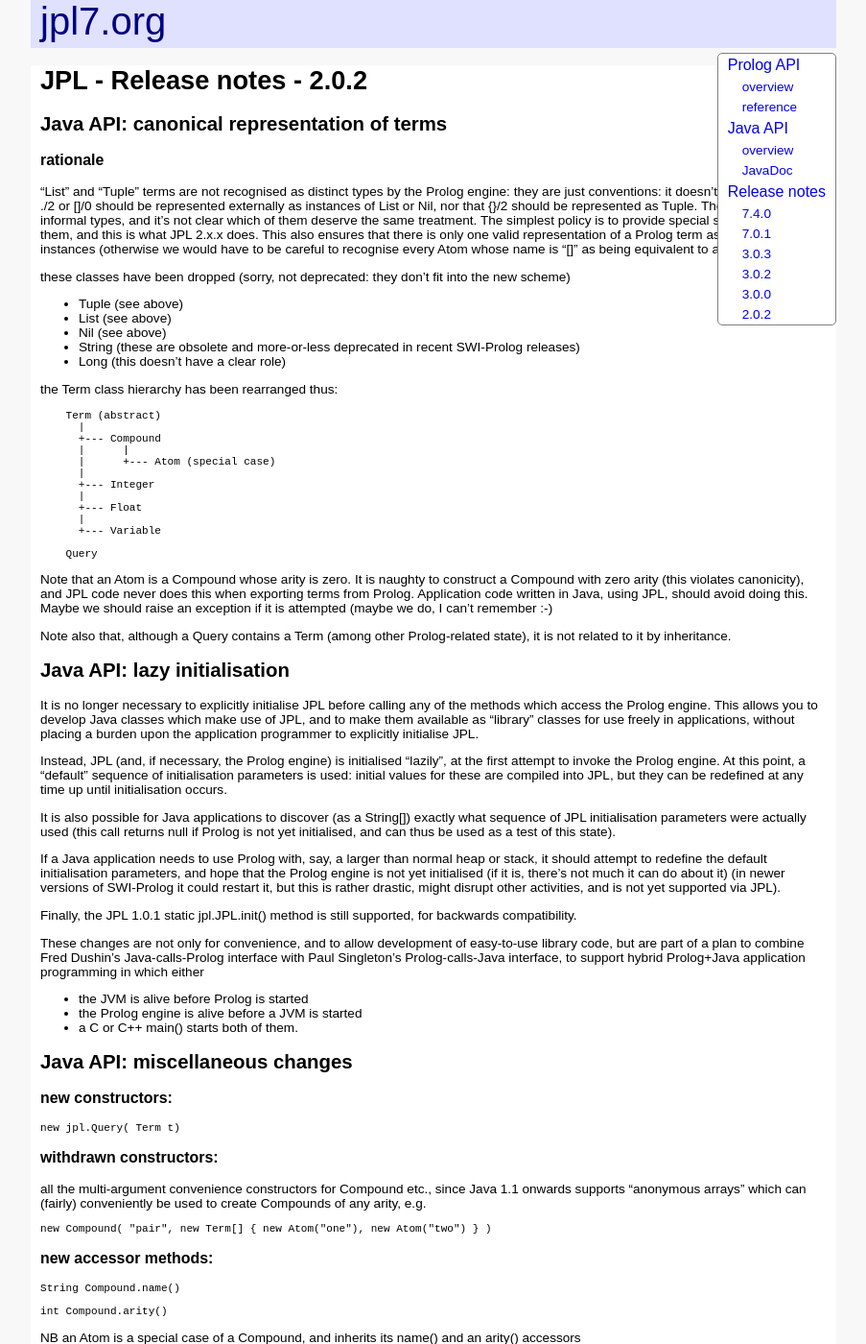
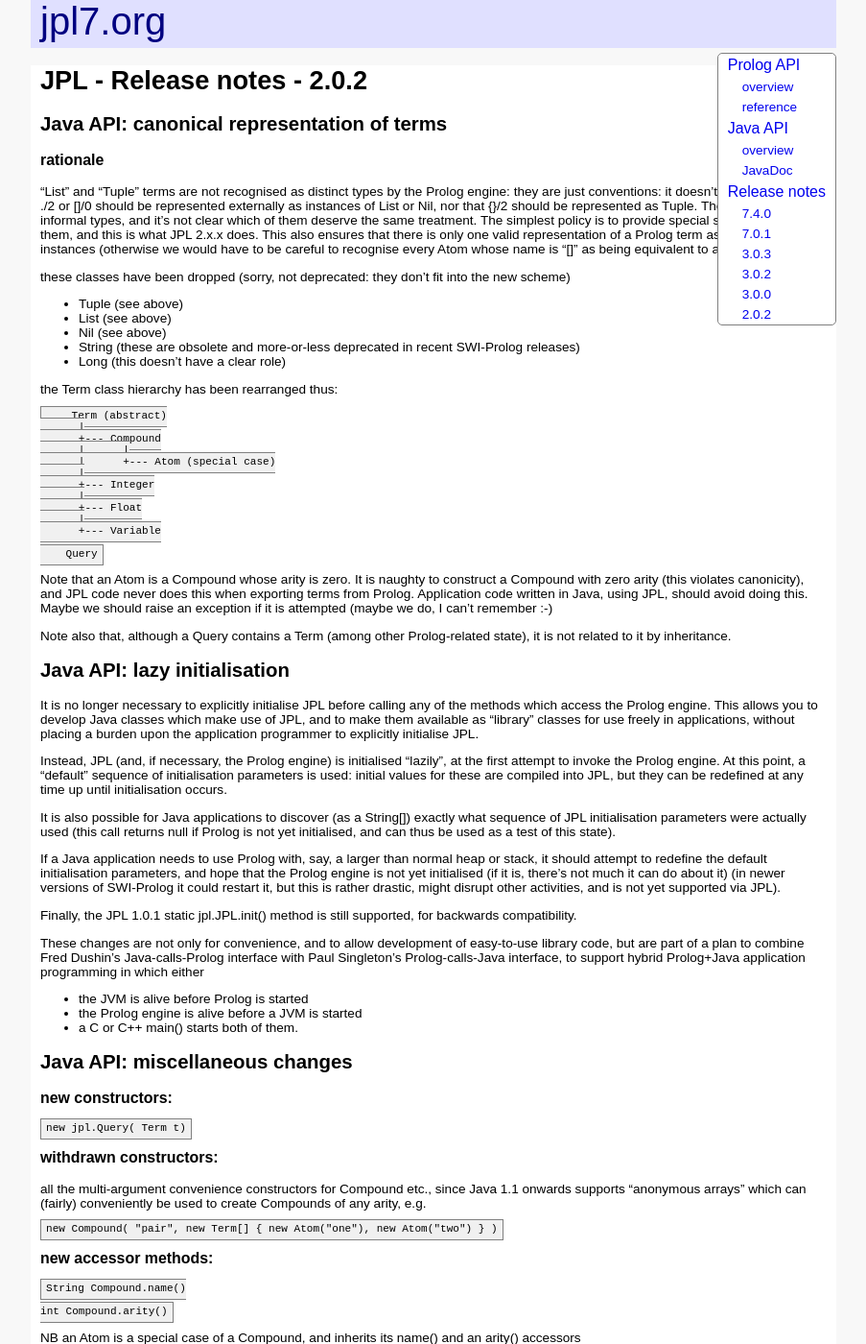
Before and after one commit to anionic/jpl-nav, a Jekyll site: the page built from docs/ReleaseNotes202.md, in a window 1280 px wide and 1400 px high. Shown: the whole window at 96% size, without its empty margins (188-1091 px from the left). Built offline with Jekyll 4.4.1, drawn with Linux system fonts in a browser that asks for light colours; our own code applies the rules of GitHub Pages for plain Markdown files.

Commit message:
Update default.html

```diff
--- a/docs/_layouts/default.html
+++ b/docs/_layouts/default.html
@@ -170,6 +170,11 @@
 						display: none;
 					}
 				}
+				pre > code {
+					background: #F0F0F0;
+					border: 1px solid #808080;
+					padding: 3px 5px 5px 5px;
+				}
 			</style>
 			<script type="text/javascript">
 				document.addEventListener('DOMContentLoaded', function(event) {
```
